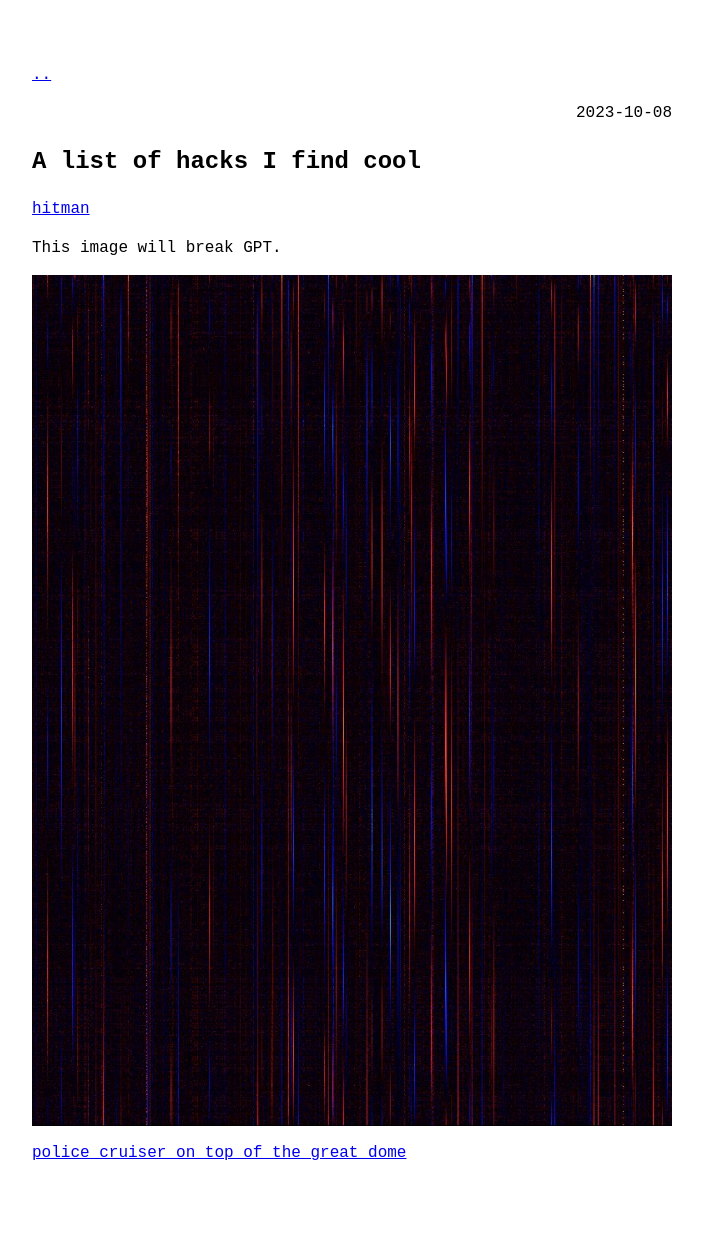
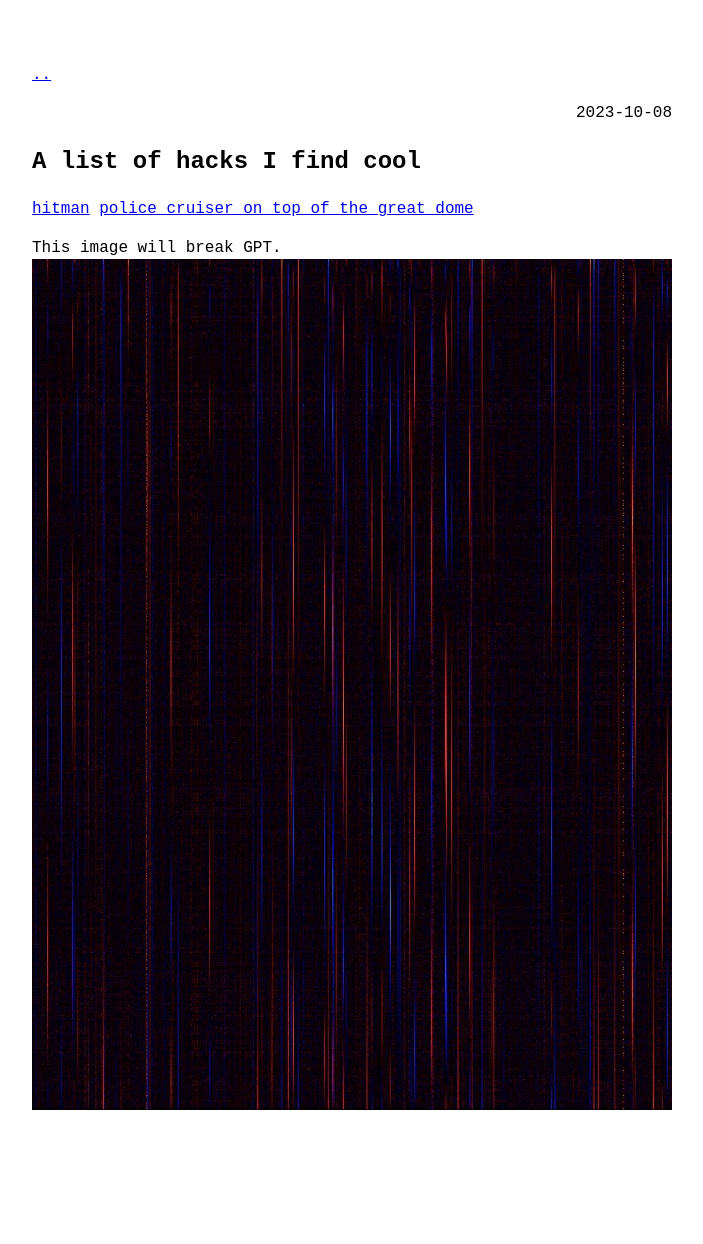
Before and after one commit to iamsyedomair/syedomair0.github.io, a Jekyll site: the page built from _posts/2023-10-08-hacks.md, in a window 1280 px wide. Shown: the whole page, without its empty margins (288-991 px from the left). Built offline with Jekyll 4.4.1, drawn with Linux system fonts in a browser that asks for light colours; after the commit the page ends 1190 px from its top, so only the background shows below that.

```diff
--- a/_posts/2023-10-08-hacks.md
+++ b/_posts/2023-10-08-hacks.md
@@ -4,9 +4,8 @@ title: 'A list of hacks I find cool'
 ---
 
 [hitman](https://www.youtube.com/watch?v=yA6mjuBUNfY)
+[police cruiser on top of the great dome](https://hacks.mit.edu/Hacks/by_year/1994/cp_car/)
+
 
 This image will break GPT.
-
 ![break gpt](/assets/breakchatgpt.jpeg)
-
-[police cruiser on top of the great dome](https://hacks.mit.edu/Hacks/by_year/1994/cp_car/)
```
Also changed, not shown: 1 other file.
